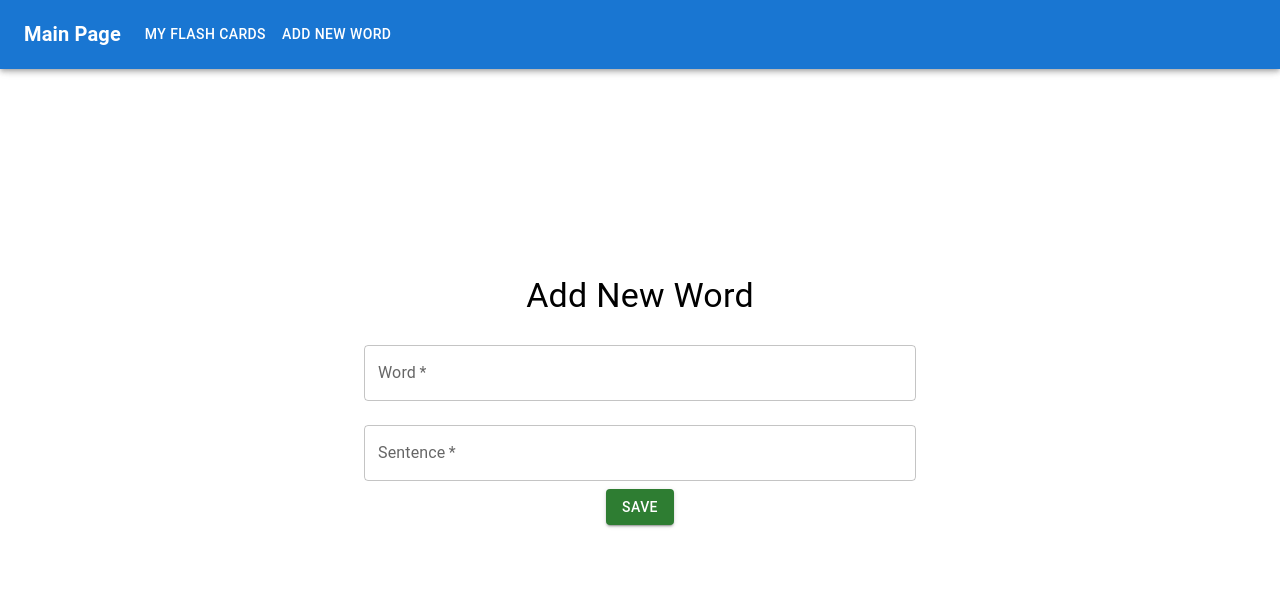
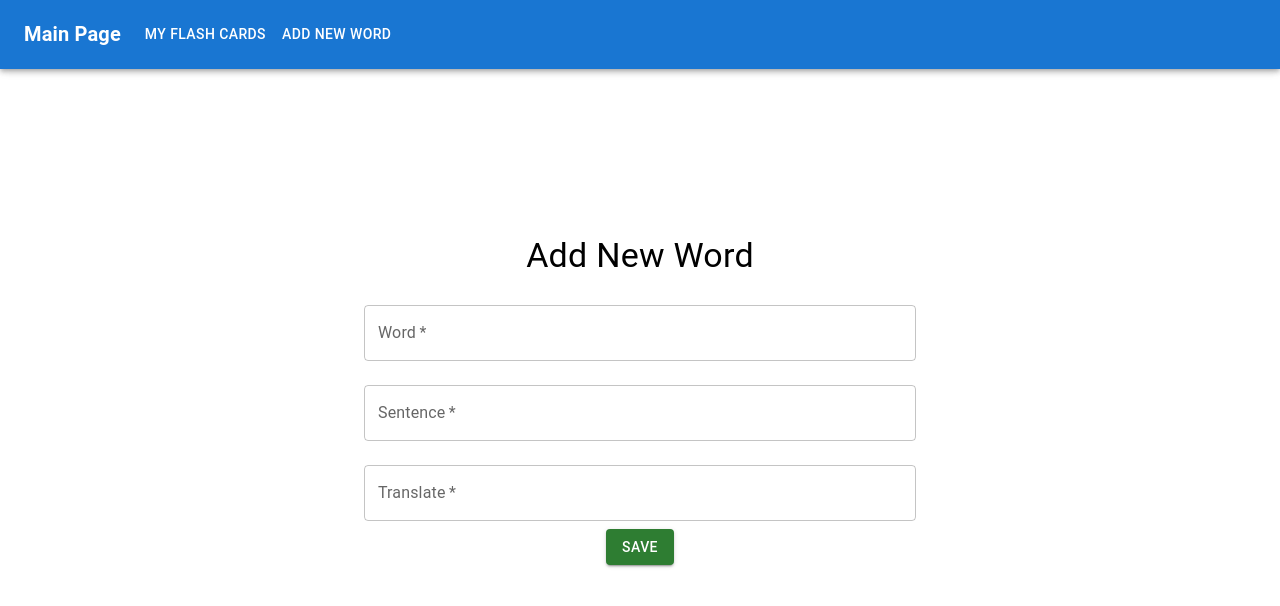
Before and after one commit to yahyaboyali/learn-english-words, a React (Vite) app: page /addFlashCard in a window 1280 px wide. Shown: the top 606 px of the page. Built offline with nearby package versions, Linux system fonts and the light colour scheme.

Commit message:
translate add page added

```diff
--- a/src/pages/AddNewWord.tsx
+++ b/src/pages/AddNewWord.tsx
@@ -7,13 +7,15 @@ import FlashCardService, { FlashCard } from '../service/flashCard'; // Servisi i
 const AddFlashCard: React.FC = () => {
   const [word, setWord] = useState<string>('');
   const [sentence, setSentence] = useState<string>('');
+  const [translate, setTranslate] = useState<string>('');
+
   const [successMessage, setSuccessMessage] = useState<string>('');
   const navigate = useNavigate(); // Yönlendirme için kullan
 
   const handleSubmit = async (e: React.FormEvent<HTMLFormElement>) => {
     e.preventDefault();
 
-    const flashCard: FlashCard = { word, sentence };
+    const flashCard: FlashCard = { word, sentence, translate };
 
     try {
       await FlashCardService.addFlashCard(flashCard); // Servis metodunu çağırıyoruz
@@ -51,6 +53,15 @@ const AddFlashCard: React.FC = () => {
           onChange={(e) => setSentence(e.target.value)}
           required
         />
+        <TextField
+          label="Translate"
+          variant="outlined"
+          fullWidth
+          margin="normal"
+          value={sentence}
+          onChange={(e) => setTranslate(e.target.value)}
+          required
+        />
         <Button variant="contained" color="success" type="submit">
           Save
         </Button>
--- a/src/service/flashCard.ts
+++ b/src/service/flashCard.ts
@@ -5,6 +5,7 @@ import axios from 'axios';
 export interface FlashCard {
     word: string;
     sentence: string;
+    translate: string;
 }
 
 class FlashCardService {
```
